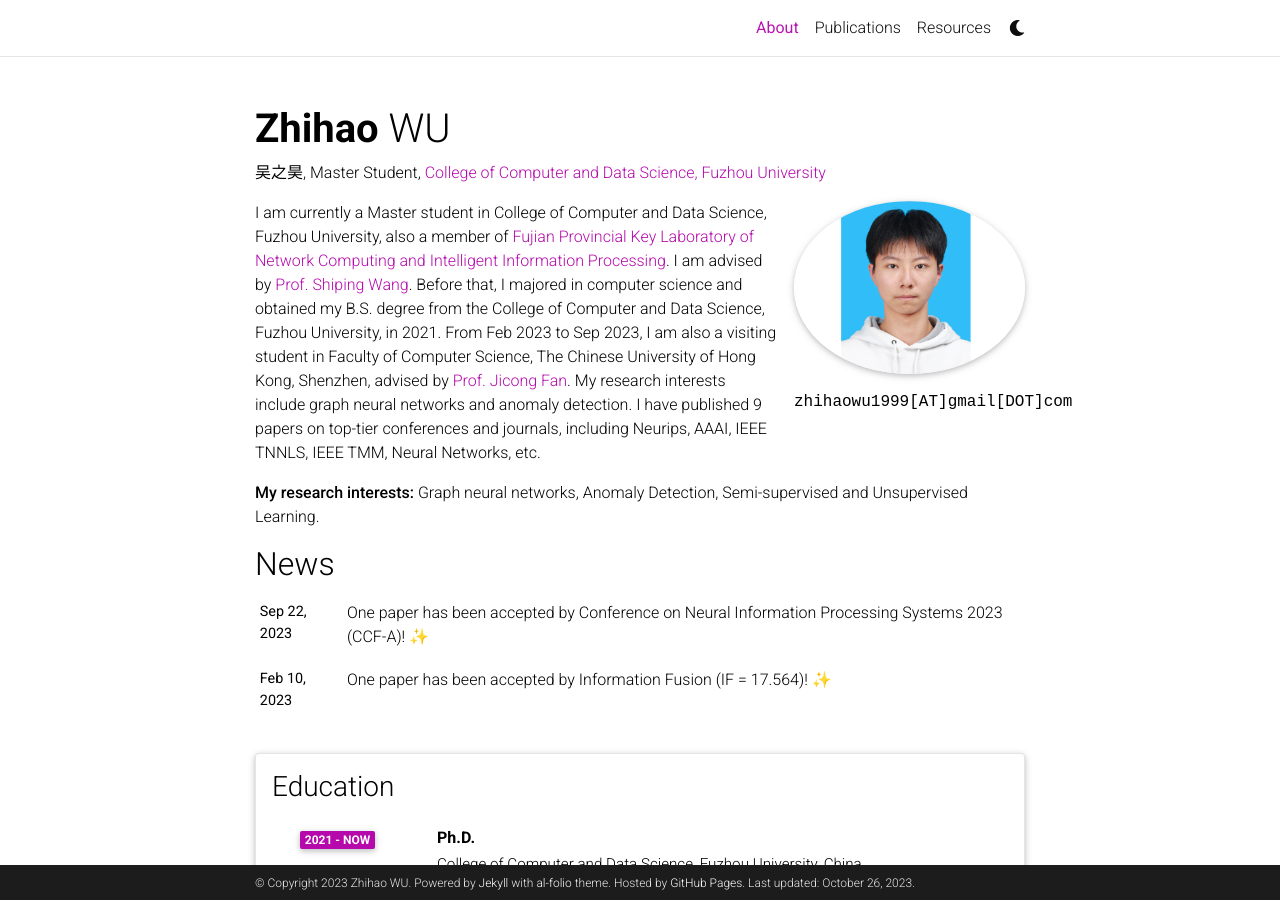
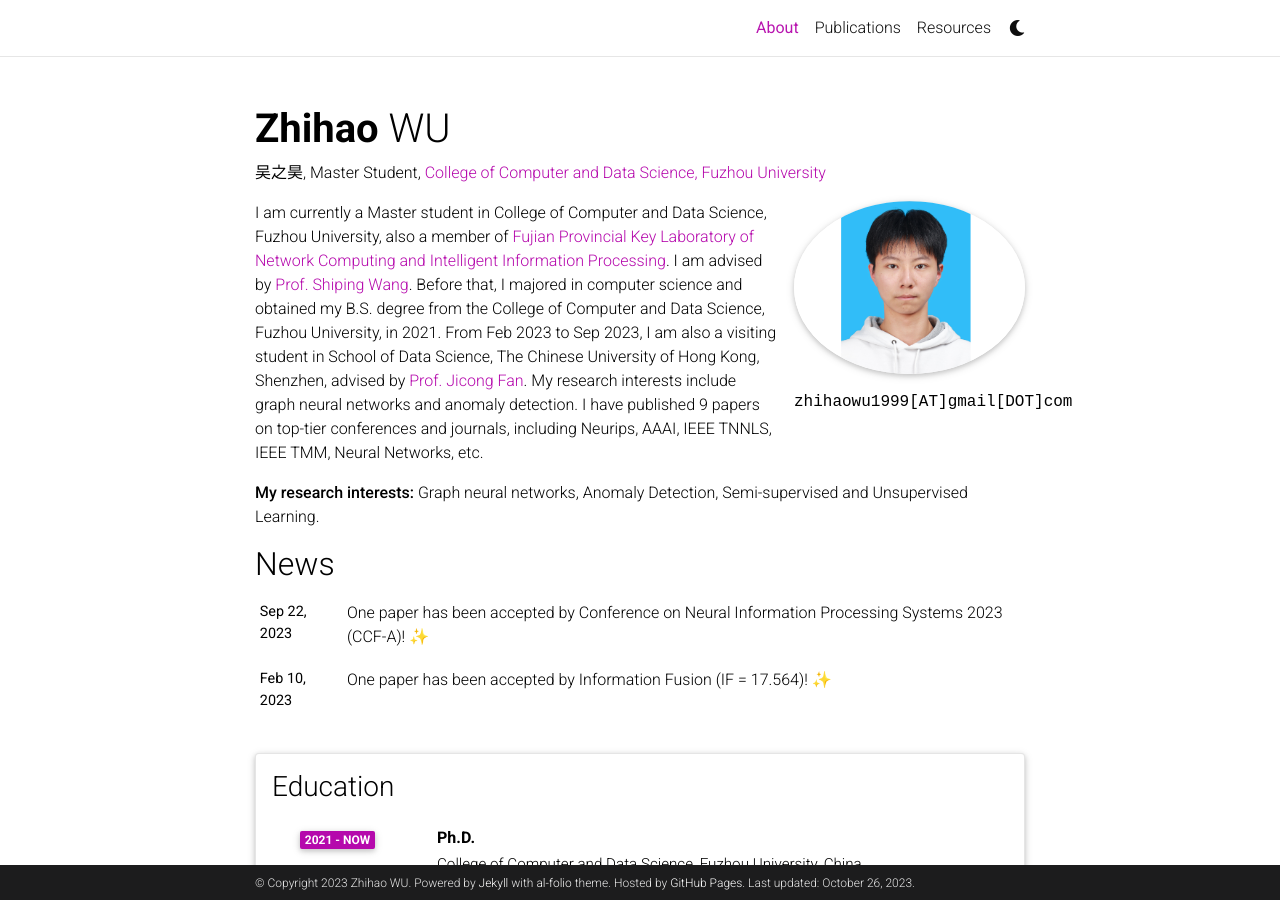
Before and after one commit to huangsuj/huangsuj.github.io, a Jekyll site: the page built from _pages/about.md, in a window 1280 px wide and 900 px high. Built offline with Jekyll 4.4.1, drawn with Linux system fonts in a browser that asks for light colours; full-size pictures stand in for the smaller copies a plugin makes; emoji names are drawn with the system emoji font; comment, search, counter and statistics services are not loaded; a style sheet for code colours, icons or effects is not loaded.

Commit message:
Update about.md

```diff
--- a/_pages/about.md
+++ b/_pages/about.md
@@ -16,7 +16,7 @@ selected_papers: true # includes a list of papers marked as "selected={true}"
 social: true  # includes social icons at the bottom of the page
 ---
 
-I am currently a Master student in College of Computer and Data Science, Fuzhou University, also a member of [Fujian Provincial Key Laboratory of Network Computing and Intelligent Information Processing](https://ncip.fzu.edu.cn/). I am advised by [Prof. Shiping Wang](https://ccds.fzu.edu.cn/info/1202/8958.htm). Before that, I majored in computer science and obtained my B.S. degree from the College of Computer and Data Science, Fuzhou University, in 2021. From Feb 2023 to Sep 2023, I am also a visiting student in Faculty of Computer Science, The Chinese University of Hong Kong, Shenzhen, advised by [Prof. Jicong Fan](https://jicongfan.github.io/). My research interests include graph neural networks and anomaly detection. I have published 9 papers on top-tier conferences and journals, including Neurips, AAAI, IEEE TNNLS, IEEE TMM, Neural Networks, etc.
+I am currently a Master student in College of Computer and Data Science, Fuzhou University, also a member of [Fujian Provincial Key Laboratory of Network Computing and Intelligent Information Processing](https://ncip.fzu.edu.cn/). I am advised by [Prof. Shiping Wang](https://ccds.fzu.edu.cn/info/1202/8958.htm). Before that, I majored in computer science and obtained my B.S. degree from the College of Computer and Data Science, Fuzhou University, in 2021. From Feb 2023 to Sep 2023, I am also a visiting student in School of Data Science, The Chinese University of Hong Kong, Shenzhen, advised by [Prof. Jicong Fan](https://jicongfan.github.io/). My research interests include graph neural networks and anomaly detection. I have published 9 papers on top-tier conferences and journals, including Neurips, AAAI, IEEE TNNLS, IEEE TMM, Neural Networks, etc.
 
 <!-- [个人简历（中文）](https://chenzl23.github.io/assets/pdf/Curriculum Vitae_CN.pdf)/ [Curriculum Vitae (English)](https://chenzl23.github.io/assets/pdf/Curriculum Vitae.pdf) (updated at 18.10.2023). -->
 
```
